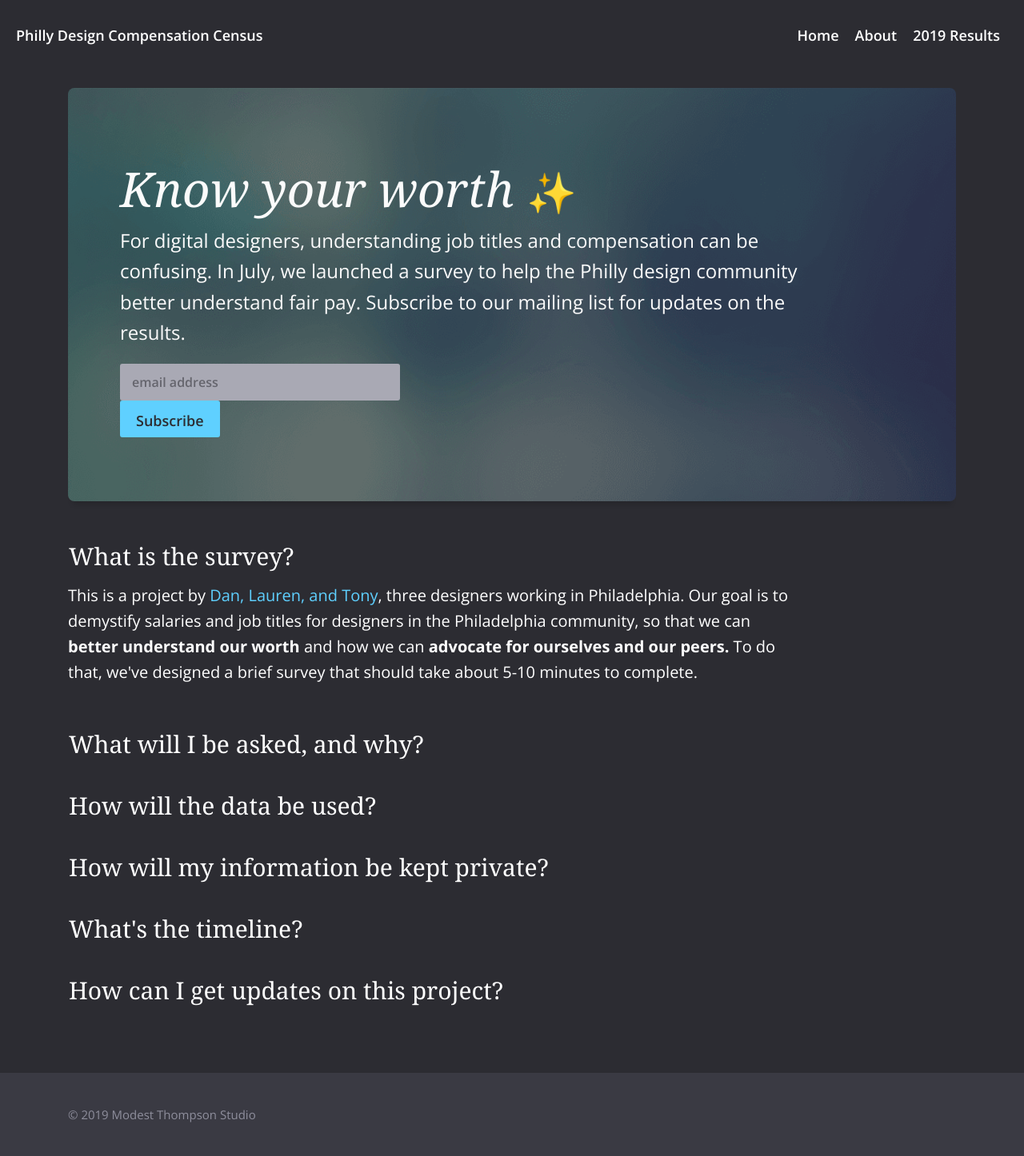
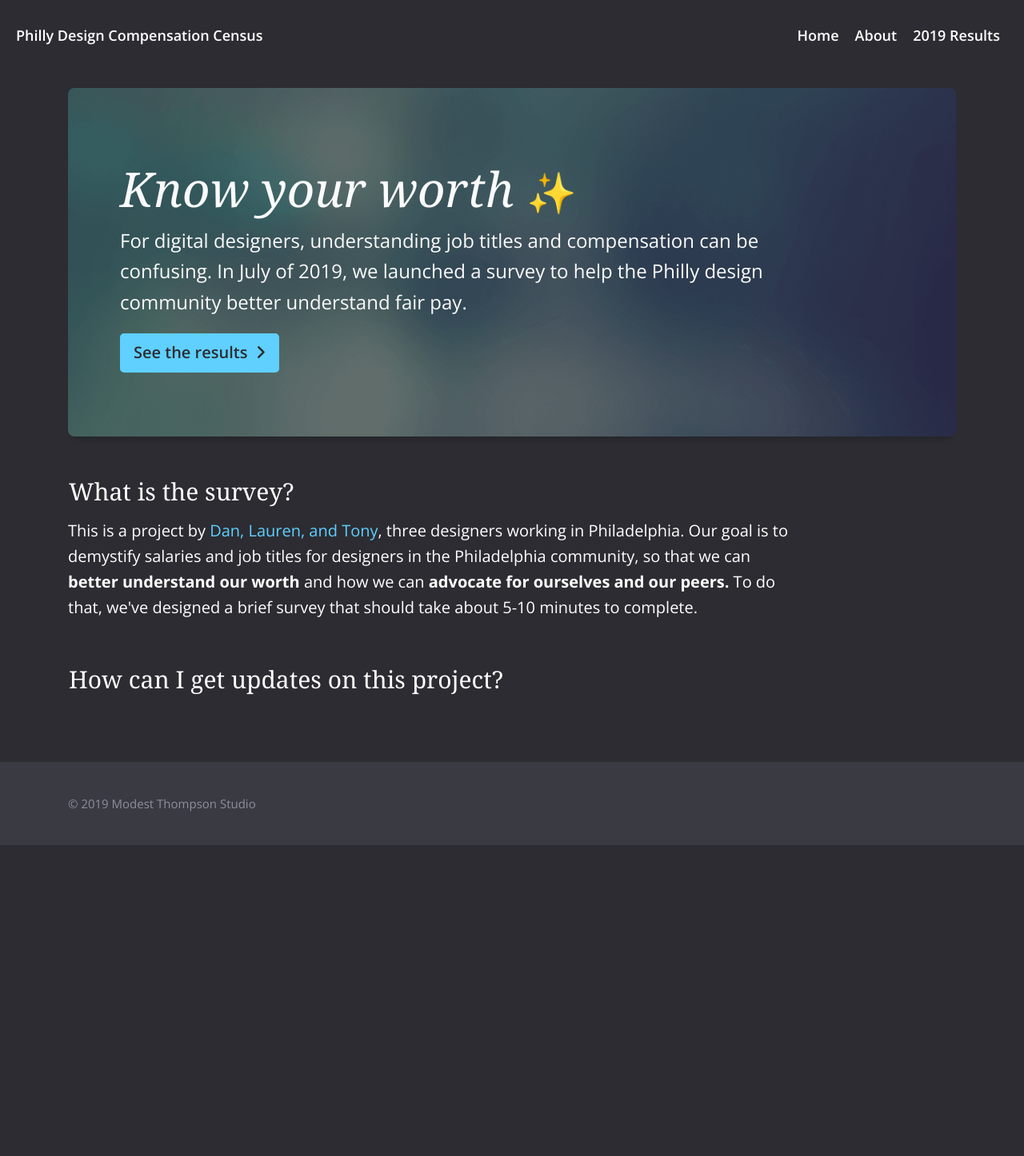
Before and after one commit to laurenhallden/designer-survey, a Jekyll site: the page built from philly/index.md, in a window 1280 px wide. Shown: the whole page at 80% size. Built offline with Jekyll 4.4.1, drawn with Linux system fonts in a browser that asks for light colours; nearby versions of some CDN libraries; comment, search, counter and statistics services are not loaded; after the commit the page ends 1057 px from its top, so only the background shows below that.

Commit message:
changing the homepage

```diff
--- a/_layouts/standard.html
+++ b/_layouts/standard.html
@@ -15,8 +15,8 @@
                 <div class="hero-card">
                     <div class="col-lg-11">
                     <h1>{{ page.title }} <span>✨</span></h1>
-                    <p>For digital designers, understanding job titles and compensation can be confusing. In July, we launched a survey to help the Philly design community better understand fair pay. Subscribe to our mailing list for updates on the results.</p>
-                    {% include mailchimp.html %}
+                    <p>For digital designers, understanding job titles and compensation can be confusing. In July of 2019, we launched a survey to help the Philly design community better understand fair pay.</p>
+                    <button class="btn btn-primary">See the results <i class="fa fa-angle-right"></i></button>
                     </div>
                 </div>
             </div>
@@ -44,7 +44,7 @@
         </div>
       </div>
 
-      <div class="acc-card">
+      <!--<div class="acc-card">
         <div class="acc-card-header" id="headingTwo">
           <h5 class="mb-0">
             <button class="btn btn-link collapsed" type="button" data-toggle="collapse" data-target="#collapseTwo" aria-expanded="false" aria-controls="collapseTwo">
@@ -151,7 +151,7 @@
               <p>We expect to collect responses in July of 2019 and provide results by the end of the summer or early fall 2019.</p>
             </div>
           </div>
-        </div>
+        </div>-->
 
 
         <div class="acc-card">
```
